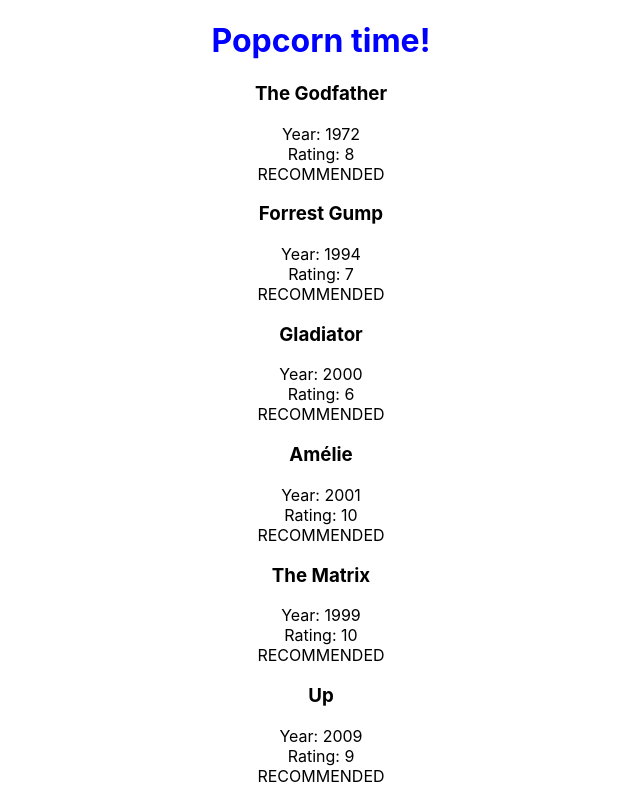
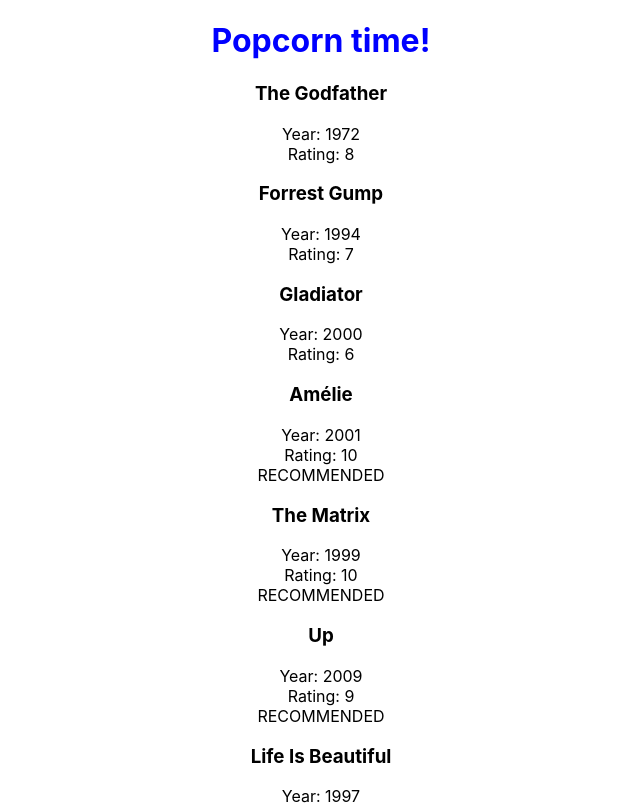
Before and after one commit to HaThu6989/react-popcorn-time, a React (Create React App) app: page / in a window 1280 px wide. Shown: the top 805 px of the page, without its empty margins (319-959 px from the left). Built offline with nearby package versions, Linux system fonts and the light colour scheme.

Commit message:
condition rending option 1

```diff
--- a/src/components/Movie.js
+++ b/src/components/Movie.js
@@ -1,11 +1,18 @@
 function Movie(props) {
+  let content;
+  if (props.rating > 8) {
+    content = <span>RECOMMENDED</span>;
+  } else {
+    content = "";
+  }
+
   return (
     <div>
       <h3>{props.title}</h3>
       <p>
         Year: {props.year} <br />
         Rating: {props.rating} <br />
-        <span>RECOMMENDED</span>
+        {content}
       </p>
     </div>
   );
```
